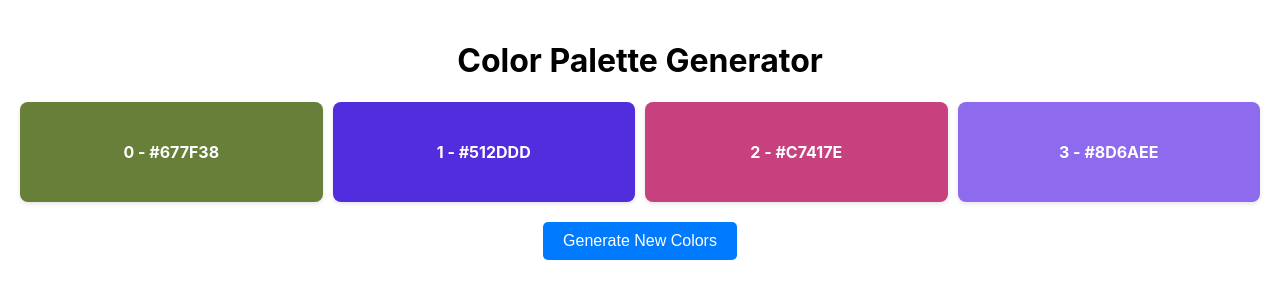
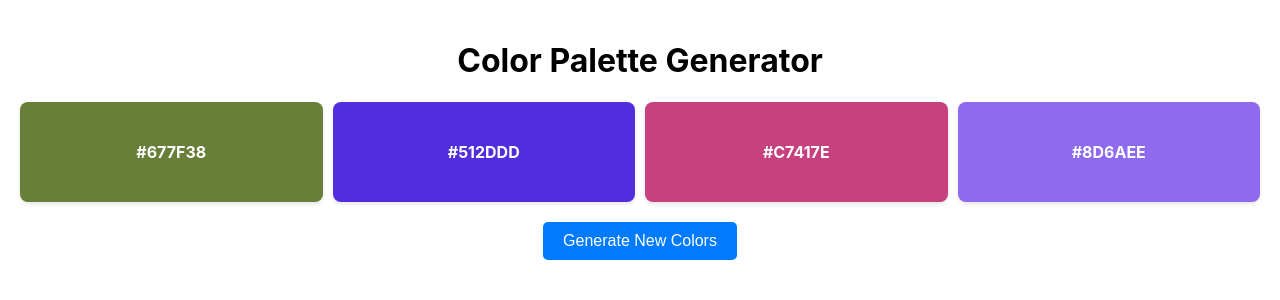
Before and after one commit to 1031minjung/react-color-palette, a React (Create React App) app: page / in a window 1280 px wide. Shown: the top 300 px of the page. Built offline with nearby package versions, Linux system fonts and the light colour scheme.

Commit message:
removed unused index from the display

```diff
--- a/src/App.js
+++ b/src/App.js
@@ -45,7 +45,7 @@ function App() {
             style={{ backgroundColor: color }}
             onClick={() => copyToClipboard(color)}
           >
-            {index} - {color}
+            {color}
           </div>
         ))}
       </div>
```
